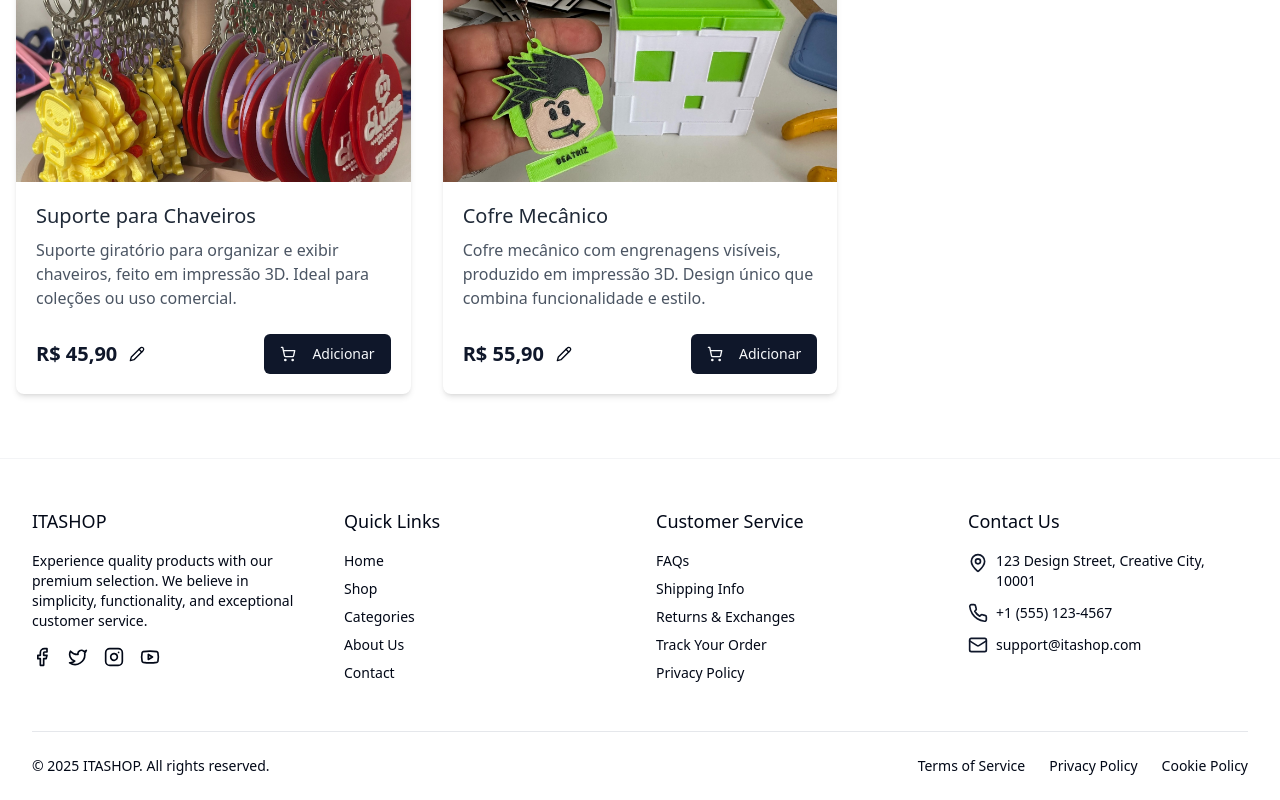
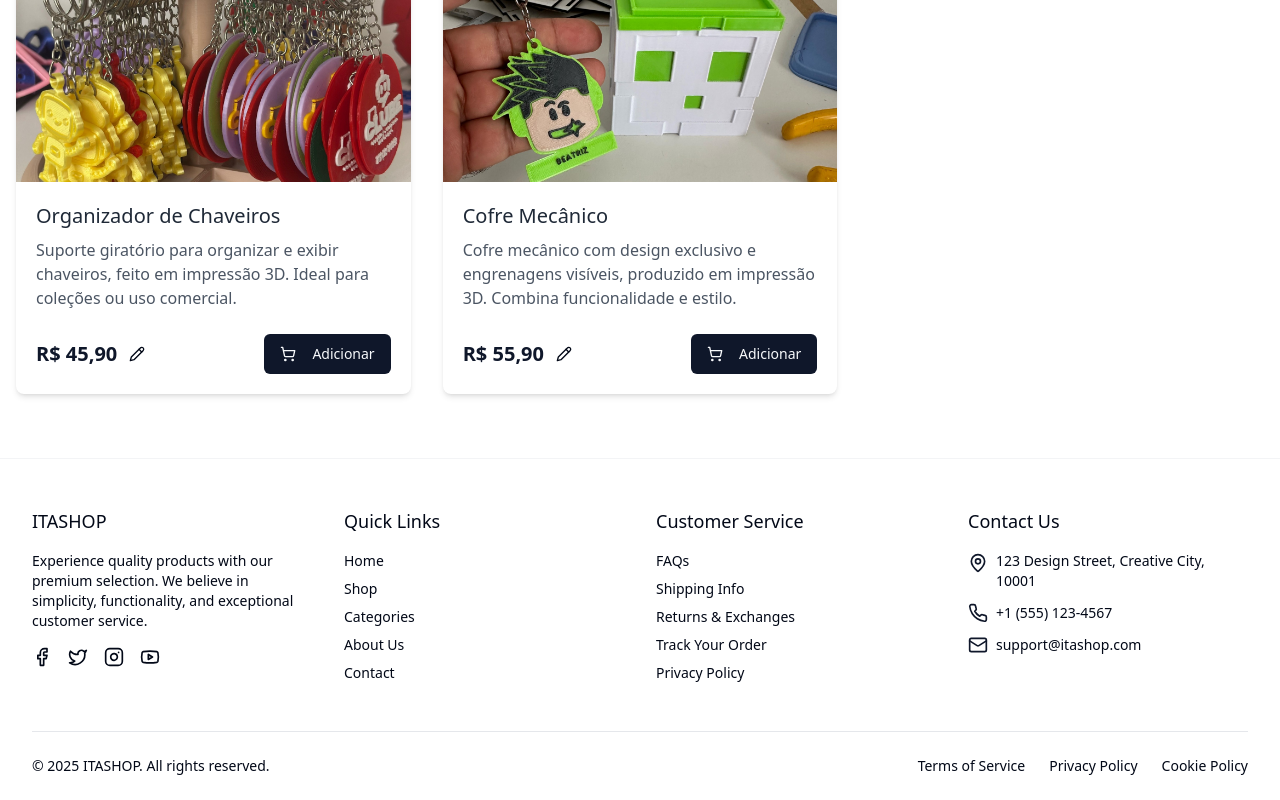
Before and after one commit to ITATECNOLOGIAEDUCACIONAL/lojaitamakershop, a React (Vite) app: page /impressao-3d in a window 1280 px wide. Shown: the part 810-1610 px from the top of the page. Built offline with nearby package versions, Linux system fonts and the light colour scheme.

Commit message:
Fix: Incorrect product descriptions in 3D print section
Corrected the product descriptions in the 3D print section to match the corresponding images.

```diff
--- a/src/pages/3DPrintProducts.tsx
+++ b/src/pages/3DPrintProducts.tsx
@@ -48,7 +48,7 @@ const ThreeDPrintProducts = () => {
     },
     {
       id: "3d-4",
-      name: "Suporte para Chaveiros",
+      name: "Organizador de Chaveiros",
       imageUrl: "/lovable-uploads/a64e8e68-1ae5-4065-abdf-960953868eb2.png",
       price: 45.90,
       description: "Suporte giratório para organizar e exibir chaveiros, feito em impressão 3D. Ideal para coleções ou uso comercial."
@@ -58,7 +58,7 @@ const ThreeDPrintProducts = () => {
       name: "Cofre Mecânico",
       imageUrl: "/lovable-uploads/1cb996d5-511a-4835-9e3e-dca5c687c977.png",
       price: 55.90,
-      description: "Cofre mecânico com engrenagens visíveis, produzido em impressão 3D. Design único que combina funcionalidade e estilo."
+      description: "Cofre mecânico com design exclusivo e engrenagens visíveis, produzido em impressão 3D. Combina funcionalidade e estilo."
     }
   ]);
 
```
